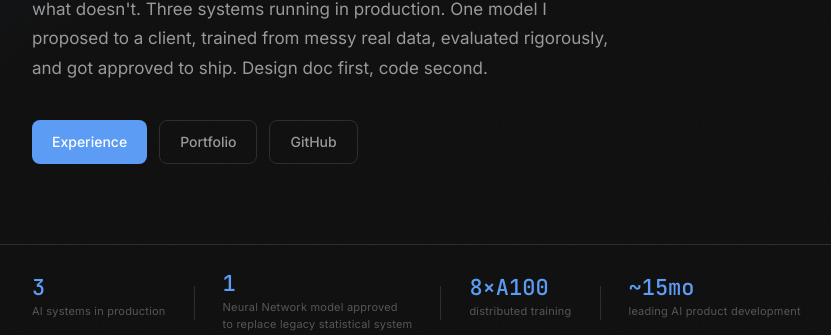
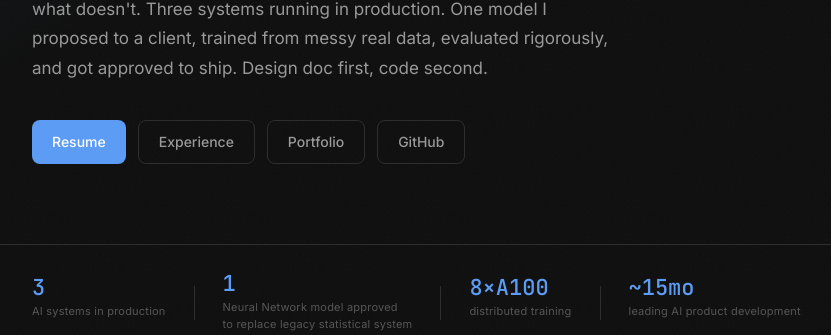
Before and after one commit to ammar20112001/portfolio, a FastAPI app: page / in a window 1280 px wide. Shown: the part 409-744 px from the top of the page, without its empty margins (206-1037 px from the left). Run offline with FastAPI, Linux system fonts and the light colour scheme.

Commit message:
Add resume download button to hero, blue primary style
Co-Authored-By: Claude Sonnet 4.6 <noreply@anthropic.com>

```diff
--- a/app/templates/index.html
+++ b/app/templates/index.html
@@ -11,7 +11,8 @@
     <p class="hero-role">AI/ML Engineer · Karachi, Pakistan<span class="cursor">_</span></p>
     <p class="hero-bio">{{ profile.bio }}</p>
     <div class="hero-links">
-      <a href="/experience" class="btn btn-primary">Experience</a>
+      <a href="/static/Resume.pdf" class="btn btn-primary" download="Ammar_Jawed_Resume.pdf">Resume</a>
+      <a href="/experience" class="btn btn-outline">Experience</a>
       <a href="/portfolio" class="btn btn-outline">Portfolio</a>
       <a href="{{ profile.github }}" class="btn btn-outline" target="_blank">GitHub</a>
     </div>
```
Also changed, not shown: 1 other file.
